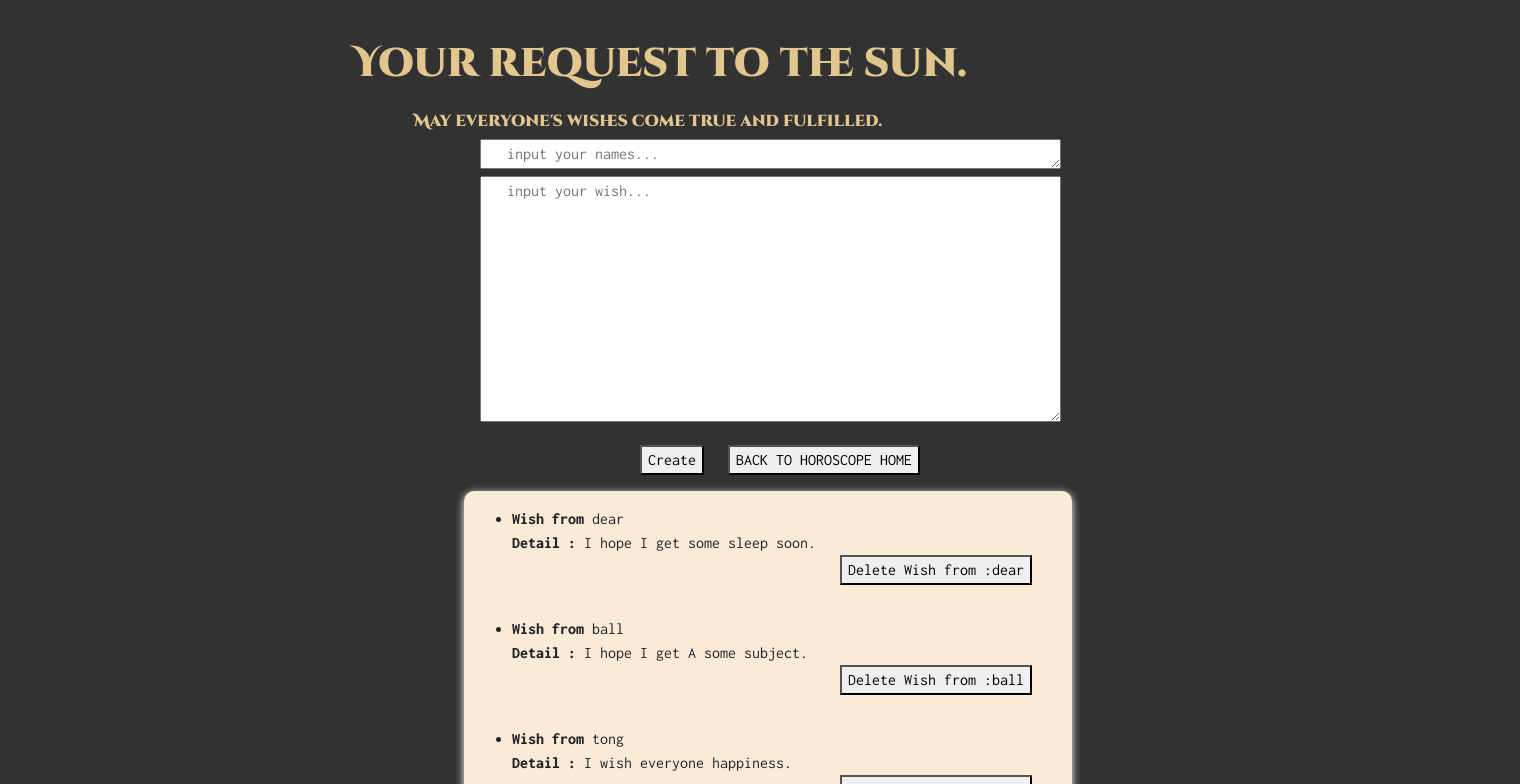
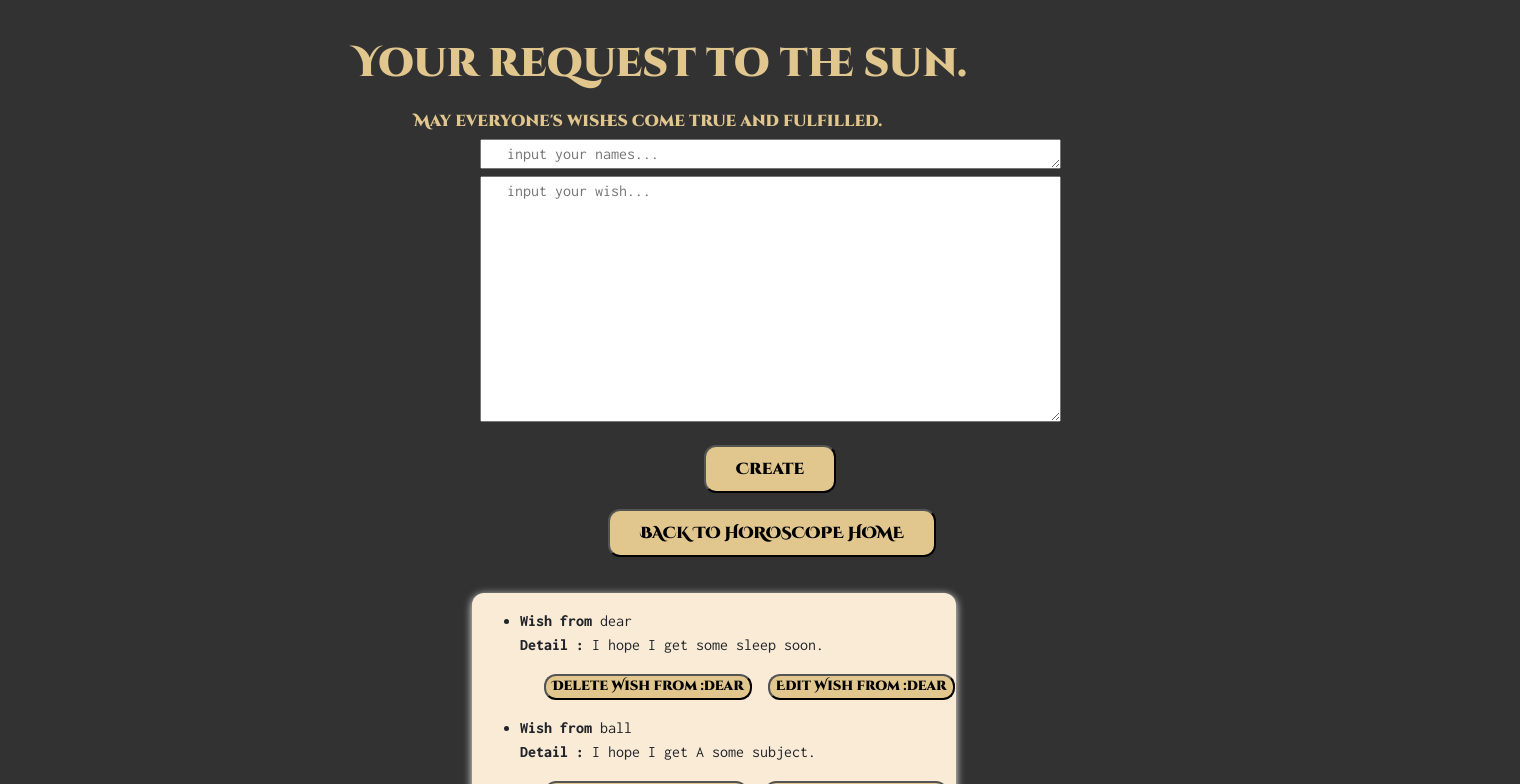
Before and after one commit to wareewan-opal/sec-2-group-6-horoscope, a Vue app: page /requst-to-sun in a window 1280 px wide. Shown: the top 784 px of the page, 1520 px wide, since content can reach past the window. Built offline with nearby package versions, Linux system fonts and the light colour scheme; data requests are answered from the project's data file.

Commit message:
edit css request page

```diff
--- a/src/component/request_component.vue
+++ b/src/component/request_component.vue
@@ -26,27 +26,31 @@ const generateID = (array)=>{
   </div>
   <div class="wish">
     <textarea cols="70" rows="10" placeholder="   input your wish..." v-model="detailWish"></textarea>
-    <div class="create">
-      <button @click="$emit('create' , newWish(arrayofwish))"> Create </button> &nbsp;
-      <router-link :to="{name: 'Home' }"><button>BACK TO HOROSCOPE HOME</button></router-link>
-    </div>
+   </div>
+    <button class="create" @click="$emit('create' , newWish(arrayofwish))">Create</button>
+    <router-link :to="{name: 'Home' }"><button class="button2">BACK TO HOROSCOPE HOME</button></router-link>
 <div class="text">
      <div class="show">
         <ul v-for="(wish) in arrayofwish">
                 <li>
                   <b>Wish from </b>{{wish.name}}
-                    <p><b>Detail :</b> {{wish.noteDetail}} <div class="delete"><button @click="$emit('delete',wish.id)">Delete Wish from :{{ wish.name}}</button></div> </p>
-                </li>
+                    <p><b>Detail :</b> {{wish.noteDetail}}</p>
+                </li>&nbsp;&nbsp;
+          <button class="delete" @click="$emit('delete',wish.id)">Delete Wish from :{{ wish.name}}</button>&nbsp;
+          <button class="edit" @click="$emit('delete',wish.id)">Edit Wish from :{{ wish.name}}</button>
         </ul>
         </div>
   </div>
 
-</div>
-
 </template>
 
 <style>
-
+.text{
+    position: absolute;
+    margin-top: 1.25em;
+    padding-left: 32.5em;
+    margin-left: -13em;
+}
 .name{
   margin-left: 30em;
   font-family: 'Inconsolata', monospace;
@@ -60,7 +64,7 @@ const generateID = (array)=>{
   margin-left: 10em;
   margin-top: 1em;
   background-color: antiquewhite;
-  border-radius: 10px;
+  border-radius: 12px;
   font-family: 'Inconsolata', monospace;
   margin-right: 40em;
   box-shadow: 0 2px 8px white;
@@ -71,19 +75,51 @@ const generateID = (array)=>{
   padding-top: 1em;
 }
 .delete{
+  font-size: smaller;
   border-radius: 12px;
-  /* margin: 4px 2px ; */
-  cursor: pointer;
-  /* padding: 10px 30px; */
   text-align: center;
-  margin-left: 18em;
+  text-decoration: none;
+  background-color: #e1c68e;
+  font-family: 'Cinzel Decorative', cursive;
   color: black;
-  font-family: 'Inconsolata', monospace;
 }
 .create{
-  margin-left: 10em;
+  border-radius: 12px;
+  text-align: center;
+  text-decoration: none;
+  background-color: #e1c68e;
+  font-family: 'Cinzel Decorative', cursive;
+  color: black;
+  display: inline-block;
+  margin-inline-start: 44em;
+  padding: 10px 30px;
   margin-top: 1em;
+}
+.edit{
+  font-size: smaller;
   border-radius: 12px;
+  text-align: center;
+  text-decoration: none;
+  background-color: #e1c68e;
+  font-family: 'Cinzel Decorative', cursive;
+  color: black;
+}
+.button2 {
+  border-radius: 12px;
+  text-align: center;
+  text-decoration: none;
+  background-color: #e1c68e;
+  font-family: 'Cinzel Decorative', cursive;
+  color: black;
+  display: inline-block;
+  margin-inline-start: 38em;
+  padding: 10px 30px;
+  margin-top: 1em;
+}
+.button2:hover{
+  box-shadow: 0 2px 8px white;
+  background-color: thistle;
+  color: slateblue;
 }
 
 </style>
--- a/src/views/RequestSun.vue
+++ b/src/views/RequestSun.vue
@@ -48,15 +48,9 @@ onBeforeMount(async () =>{
   <h1>Your request to the sun.</h1>
   <h6>May everyone's wishes come true and fulfilled.</h6>
   <request_componentVue :arrayofwish="wish" @delete="deleteWish" @create="createNewWish"></request_componentVue>
-  <!-- <router-link :to="{ name: 'Home' }"><button class="button2">BACK TO HOROSCOPE</button></router-link> -->
 </template>
 
 <style>
-.text{
-    position: absolute;
-    /* margin-left: 5em; */
-    margin-left: -11em;
-}
 h6{
   color: #e1c68e;
   font-size: 1em;
@@ -65,23 +59,4 @@ h6{
   padding-top: 1em;
   margin-left: 1em;
 }
-.button2 {
-  border-radius: 12px;
-  margin: 4px 2px ;
-  cursor: pointer;
-  padding: 10px 30px;
-  text-align: center;
-  text-decoration: none;
-  margin-left: 42.5em;
-  margin-top: 20em;
-  background-color: #e1c68e;
-  color: 00000;
-  font-family: 'Cinzel Decorative', cursive;
-  color: black;
-}
-.button2:hover{
-  box-shadow: 0 2px 8px white;
-  background-color: thistle;
-  color: slateblue;
-}
 </style>
```
